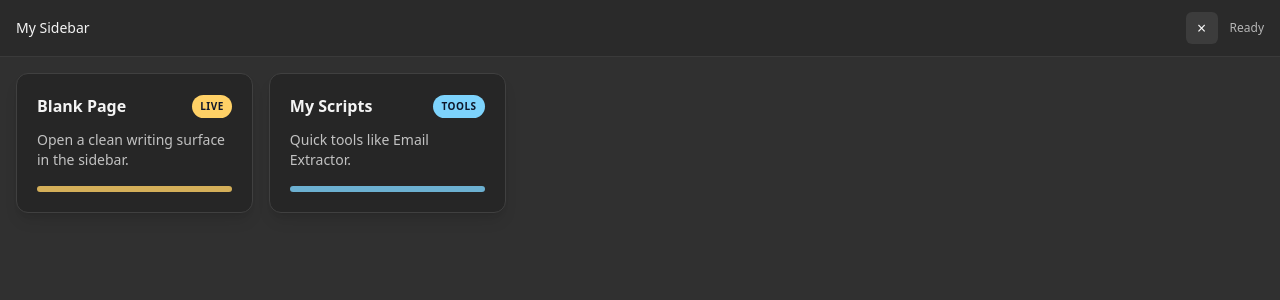
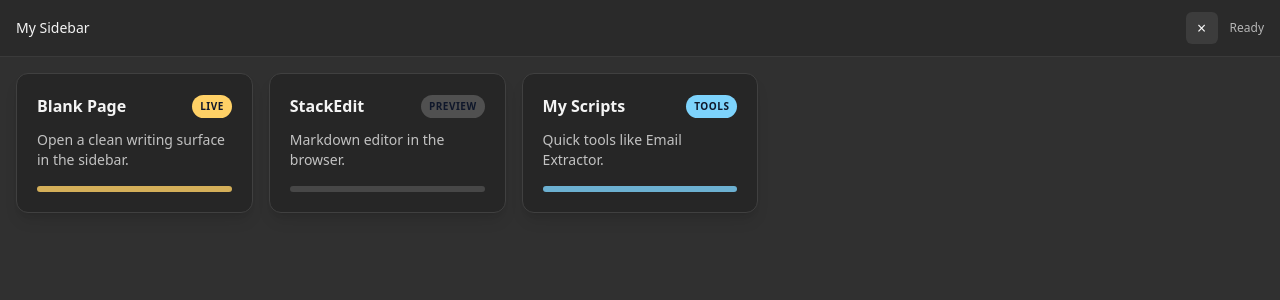
Before and after one commit to Ashjha75/browser-sidebar, a React (Vite) app: page / in a window 1280 px wide. Shown: the top 300 px of the page. Built offline with nearby package versions, Linux system fonts and the light colour scheme.

Commit message:
Add StackEdit app card to the application

```diff
--- a/src/App.tsx
+++ b/src/App.tsx
@@ -17,6 +17,13 @@
     title: 'Blank Page',
     description: 'Open a clean writing surface in the sidebar.',
     url: 'https://blank.page/',
+    type: 'web',
+  },
+  {
+    id: 'stackedit',
+    title: 'StackEdit',
+    description: 'Markdown editor in the browser.',
+    url: 'https://stackedit.io/app#',
     type: 'web',
   },
 
```
